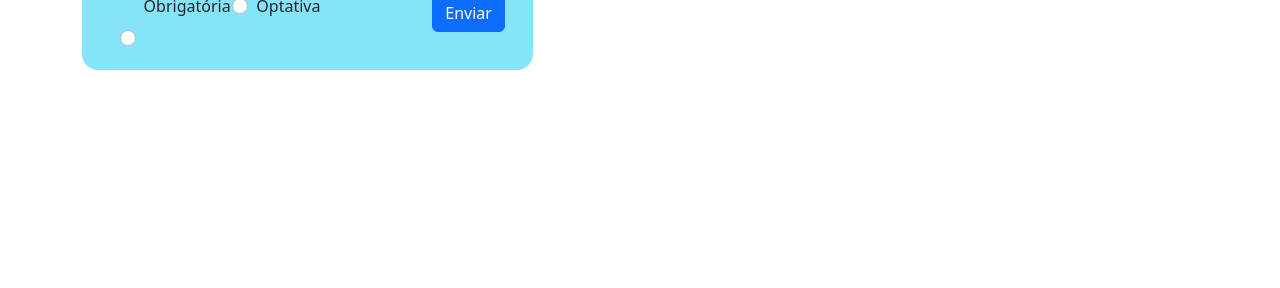
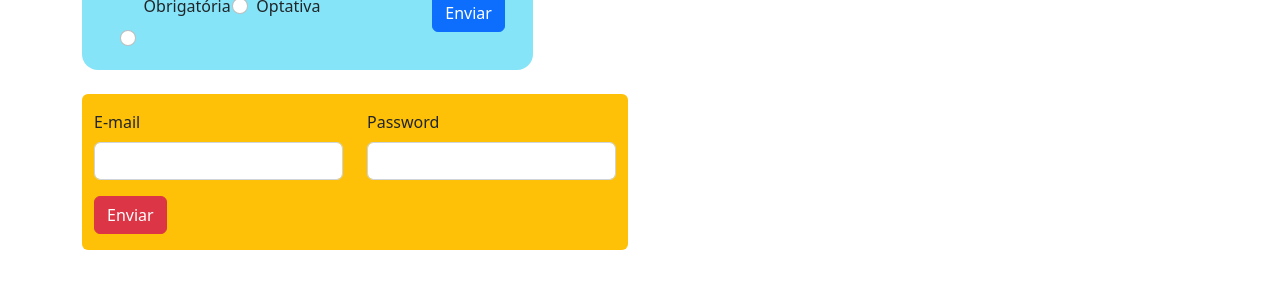
Before and after one commit to LucasGdosR/DEVinPhilips, an Angular app in the folder M1S09/ex1a6/: page / in a window 1280 px wide. Shown: the part 378-666 px from the top of the page. Built offline with nearby package versions, Linux system fonts and the light colour scheme.

Commit message:
entrega exercício 7

```diff
--- a/M1S09/ex1a6/src/app/app.component.html
+++ b/M1S09/ex1a6/src/app/app.component.html
@@ -7,5 +7,8 @@
         <div class="col-7">
             <app-item-card [name]="onePunchMan.name" [urlImg]="onePunchMan.urlImg" [description]="onePunchMan.description"></app-item-card>
         </div>
+        <div class="col-6">
+            <app-auth></app-auth>
+        </div>
     </div>
 </div>
--- a/M1S09/ex1a6/src/app/app.module.ts
+++ b/M1S09/ex1a6/src/app/app.module.ts
@@ -5,6 +5,8 @@ import { AppComponent } from './app.component';
 import { ClassFormComponent } from './components/class-form/class-form.component';
 import { NavbarComponent } from './components/navbar/navbar.component';
 import { ItemCardComponent } from './components/item-card/card.component';
+import { AuthComponent } from './components/auth/auth.component';
+import { FormsModule } from "@angular/forms";
 
 @NgModule({
   declarations: [
@@ -12,9 +14,11 @@ import { ItemCardComponent } from './components/item-card/card.component';
     ClassFormComponent,
     NavbarComponent,
     ItemCardComponent,
+    AuthComponent,
   ],
   imports: [
-    BrowserModule
+    BrowserModule,
+    FormsModule
   ],
   providers: [],
   bootstrap: [AppComponent]
--- /dev/null
+++ b/M1S09/ex1a6/src/app/components/auth/auth.component.html
@@ -0,0 +1,15 @@
+<form action="" class="container bg-warning rounded mt-4">
+    <div class="row">
+        <div class="col-6">
+            <label class="form-label mt-3" for="email">E-mail</label><br>
+            <input class="form-control" type="email" id="email" name="email" [(ngModel)]="email">
+        </div>
+        <div class="col-6">
+            <label class="form-label mt-3" for="password">Password</label><br>
+            <input class="form-control" type="password" id="password" name="password" [(ngModel)]="password">
+        </div>
+        <div class="col-3">
+            <button class="btn btn-danger my-3" type="submit" (click)="salvar()">Enviar</button>
+        </div>
+    </div>
+</form>
--- /dev/null
+++ b/M1S09/ex1a6/src/app/components/auth/auth.component.ts
@@ -0,0 +1,18 @@
+import { Component } from '@angular/core';
+import { SaveLocallyService } from 'src/app/services/save-locally.service';
+
+@Component({
+  selector: 'app-auth',
+  templateUrl: './auth.component.html',
+  styleUrls: ['./auth.component.css']
+})
+export class AuthComponent {
+  constructor(private service: SaveLocallyService){};
+
+  email: string = "";
+  password: string = "";
+
+  salvar(){
+    this.service.saveLocally(this.email, this.password);
+  }
+}
--- /dev/null
+++ b/M1S09/ex1a6/src/app/services/save-locally.service.ts
@@ -0,0 +1,17 @@
+import { Injectable } from '@angular/core';
+import { EmailValidator } from '@angular/forms';
+
+@Injectable({
+  providedIn: 'root'
+})
+export class SaveLocallyService {
+
+  constructor() { }
+
+  saveLocally(email: string, password: string){
+    localStorage.setItem(email, JSON.stringify(password));
+    console.log("Salvou");
+    console.log(email);
+    console.log(password);
+  }
+}
```
Also changed, not shown: M1S09/ex1a6/src/app/components/auth/auth.component.css (added), 2 other files (tests, documents, lock files or other folders).
